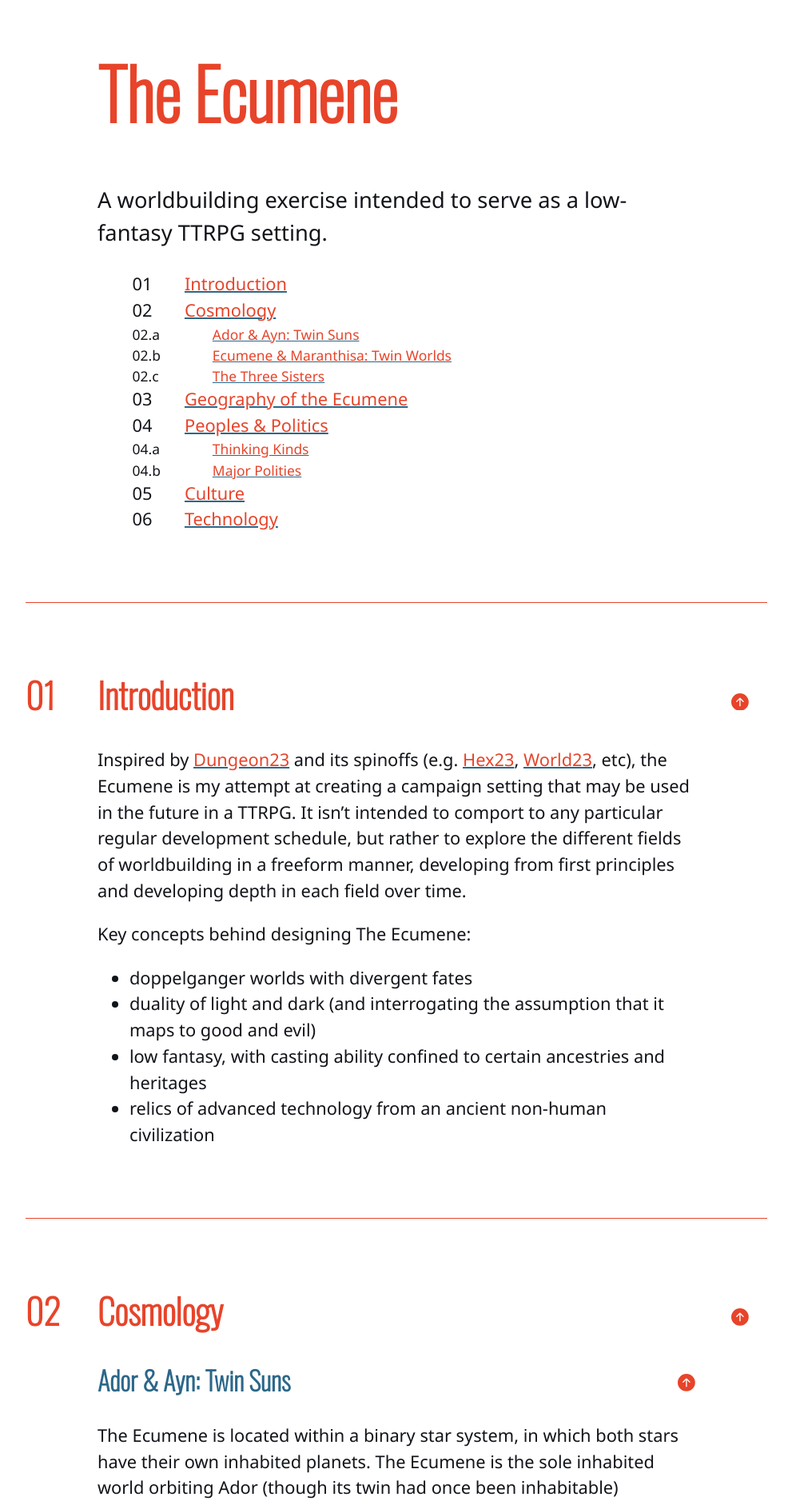
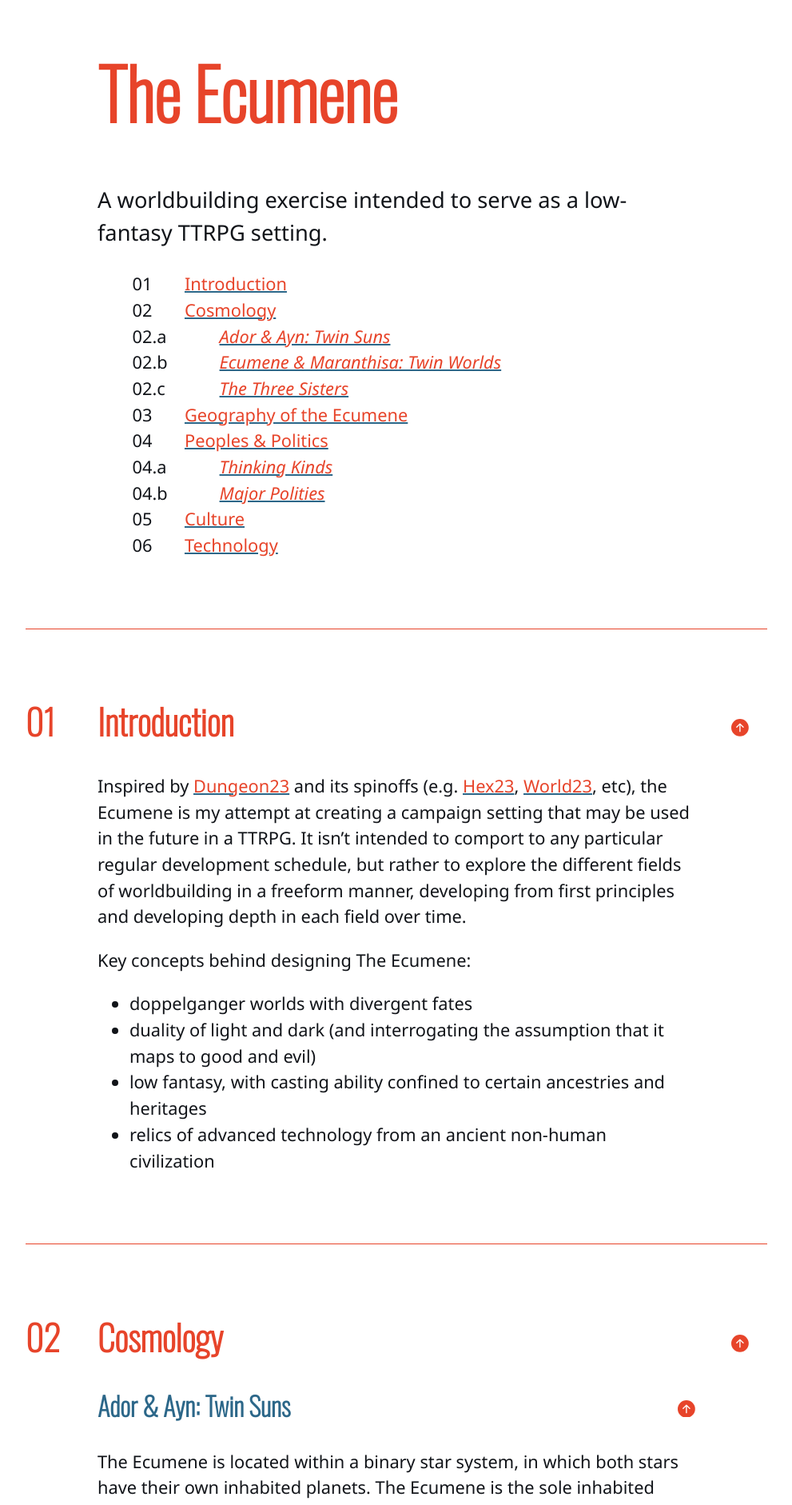
Before and after one commit to kmules1/kmules1.github.io, a Jekyll site: the page built from ecumene/index.md, in a window 1280 px wide. Shown: the top 1882 px of the page at 80% size, without its empty margins (144-1135 px from the left). Built offline with Jekyll 4.4.1, drawn with Linux system fonts in a browser that asks for light colours.

Commit message:
Update ecumene.scss

```diff
--- a/assets/css/ecumene.scss
+++ b/assets/css/ecumene.scss
@@ -119,6 +119,7 @@ header nav a:hover {
 }
 #toc ul ul a {
 	padding-left:				2em;
+	font-style:					italic;
 }
 #toc > ul > li {
 	counter-increment:			toc-headers;
@@ -128,7 +129,6 @@ header nav a:hover {
 }
 #toc > ul > li > ul {
 	counter-reset:				toc-subheaders;
-	font-size:					0.8rem;
 }
 #toc > ul > li > ul > li {
 	counter-increment:			toc-subheaders;
```
